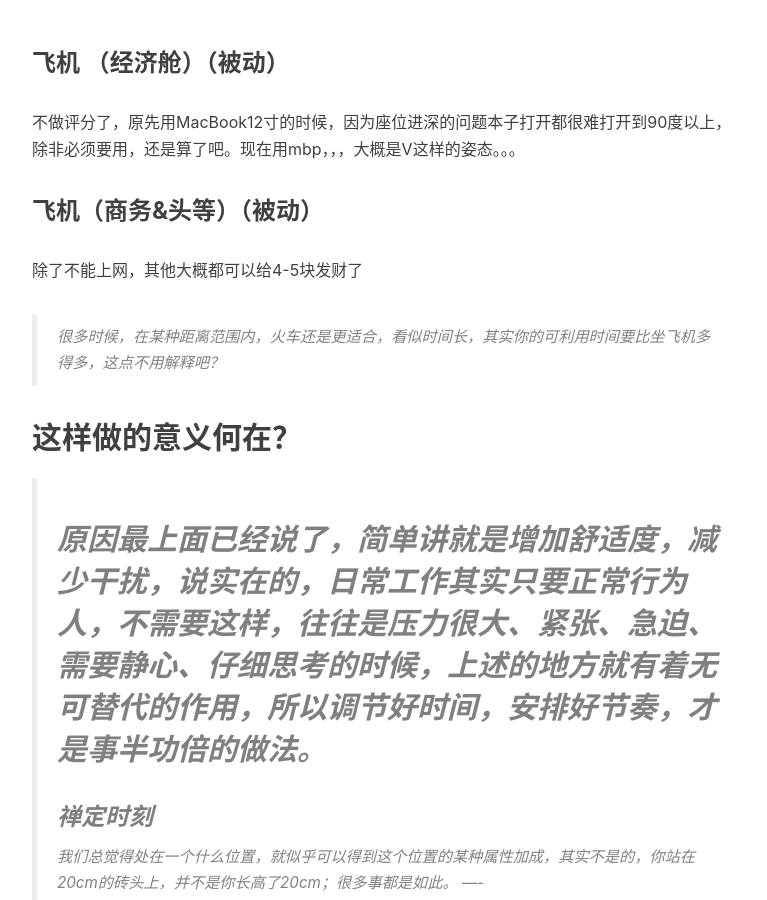
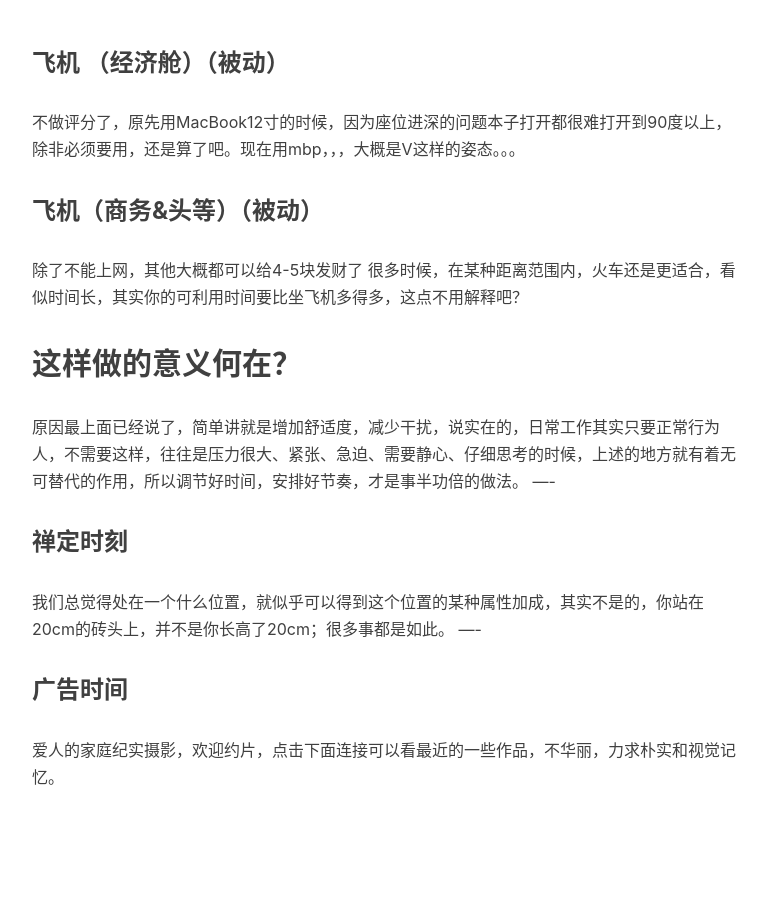
Before and after one commit to ztow/wdphoto, a Jekyll site: the page built from _posts/2019-01-12-test.md, in a window 1280 px wide and 900 px high, scrolled down 4136 px. Shown: the whole window, without its empty margins (233-1000 px from the left). Built offline with Jekyll 4.4.1, drawn with Linux system fonts in a browser that asks for light colours; nearby versions of some CDN libraries; comment, search, counter and statistics services are not loaded.

Commit message:
no message

```diff
--- a/_posts/2019-01-12-test.md
+++ b/_posts/2019-01-12-test.md
@@ -86,11 +86,10 @@ tags:
 不做评分了，原先用MacBook12寸的时候，因为座位进深的问题本子打开都很难打开到90度以上，除非必须要用，还是算了吧。现在用mbp，，，大概是V这样的姿态。。。
 ### 飞机（商务&头等）（被动）
 除了不能上网，其他大概都可以给4-5块发财了
-
-> 很多时候，在某种距离范围内，火车还是更适合，看似时间长，其实你的可利用时间要比坐飞机多得多，这点不用解释吧？
+很多时候，在某种距离范围内，火车还是更适合，看似时间长，其实你的可利用时间要比坐飞机多得多，这点不用解释吧？
 
 ## 这样做的意义何在？
-> 原因最上面已经说了，简单讲就是增加舒适度，减少干扰，说实在的，日常工作其实只要正常行为人，不需要这样，往往是压力很大、紧张、急迫、需要静心、仔细思考的时候，上述的地方就有着无可替代的作用，所以调节好时间，安排好节奏，才是事半功倍的做法。
+原因最上面已经说了，简单讲就是增加舒适度，减少干扰，说实在的，日常工作其实只要正常行为人，不需要这样，往往是压力很大、紧张、急迫、需要静心、仔细思考的时候，上述的地方就有着无可替代的作用，所以调节好时间，安排好节奏，才是事半功倍的做法。
 ----
 ### 禅定时刻
 我们总觉得处在一个什么位置，就似乎可以得到这个位置的某种属性加成，其实不是的，你站在20cm的砖头上，并不是你长高了20cm；很多事都是如此。
```
